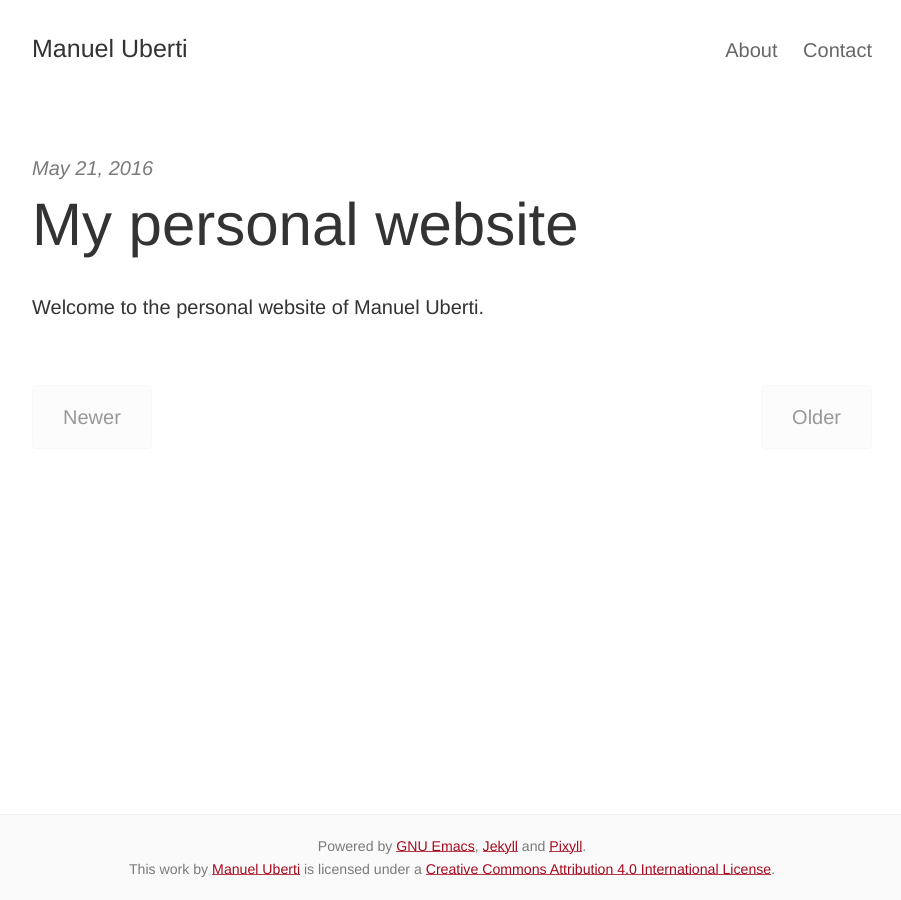
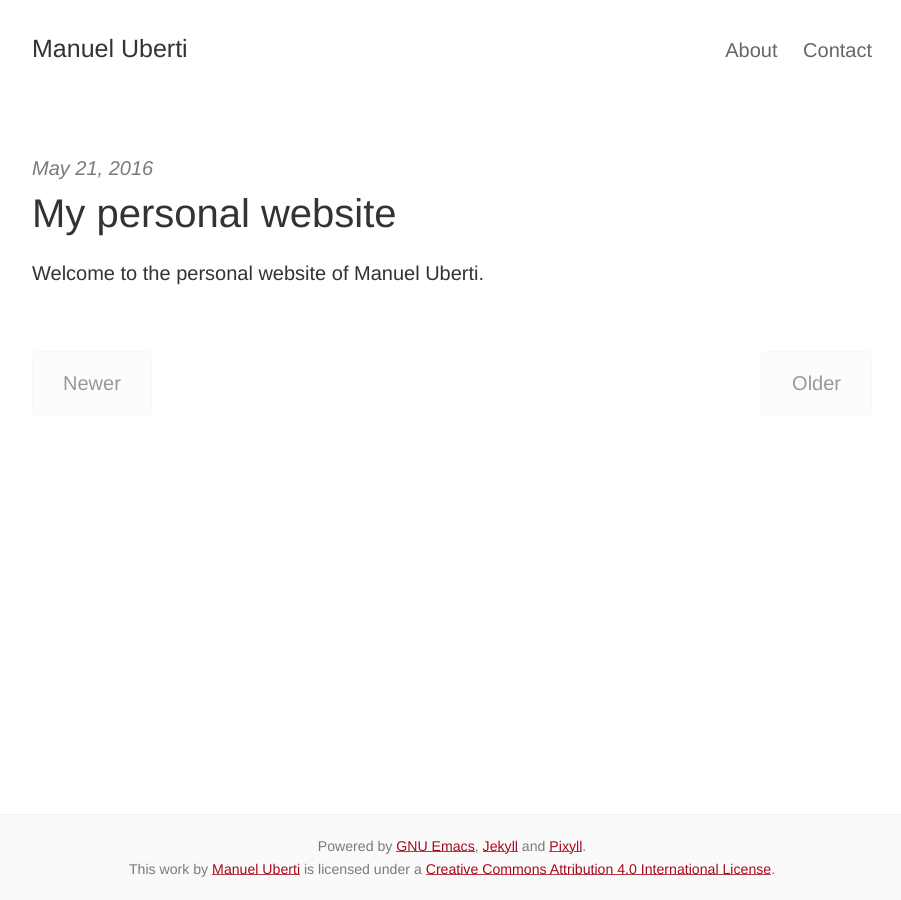
Before and after one commit to manuel-uberti/manuel-uberti.github.io, a Jekyll site: the page built from index.html, in a window 1280 px wide. Shown: the whole page, without its empty margins (188-1089 px from the left). Built offline with Jekyll 4.4.1, drawn with Linux system fonts in a browser that asks for light colours; the list of posts is cut into pages by our own code.

Commit message:
Smaller h1

```diff
--- a/_sass/_posts.scss
+++ b/_sass/_posts.scss
@@ -16,7 +16,7 @@
 
 .post-link .post-title {
   margin-top: 0;
-  font-weight: 400;
+  font-weight: 500;
   color: #333;
 }
 
--- a/_sass/_variables.scss
+++ b/_sass/_variables.scss
@@ -7,7 +7,7 @@ $heading-font-family: 'Source Sans Pro', 'Helvetica Neue', Helvetica, sans-serif
 $heading-font-weight: 900 !default;
 $heading-line-height: 1.25 !default;
 $monospace-font-family: 'Source Code Pro', Consolas, monospace !default;
-$h1: 2.998rem !default;
+$h1: 2rem !default;
 $h2: 1.5rem !default;
 $h3: 1.25rem !default;
 $h4: 1rem !default;
```
